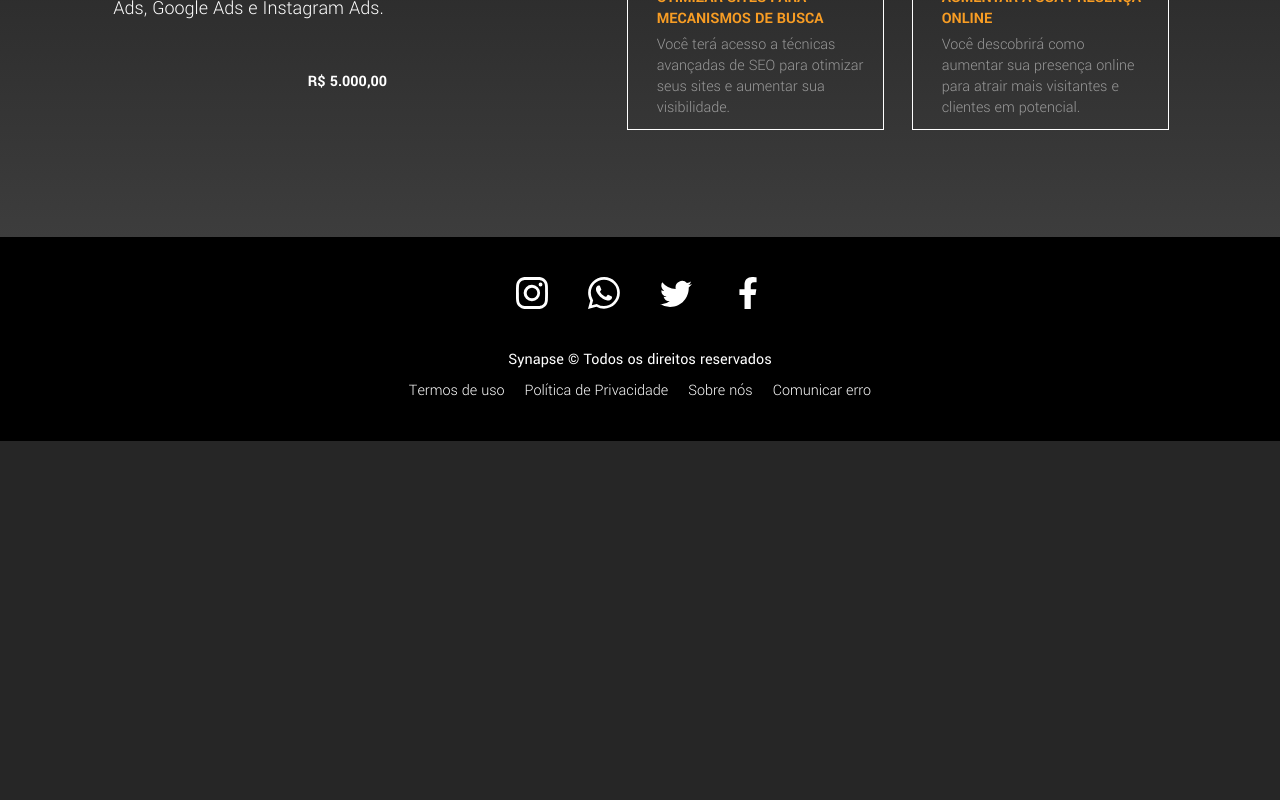
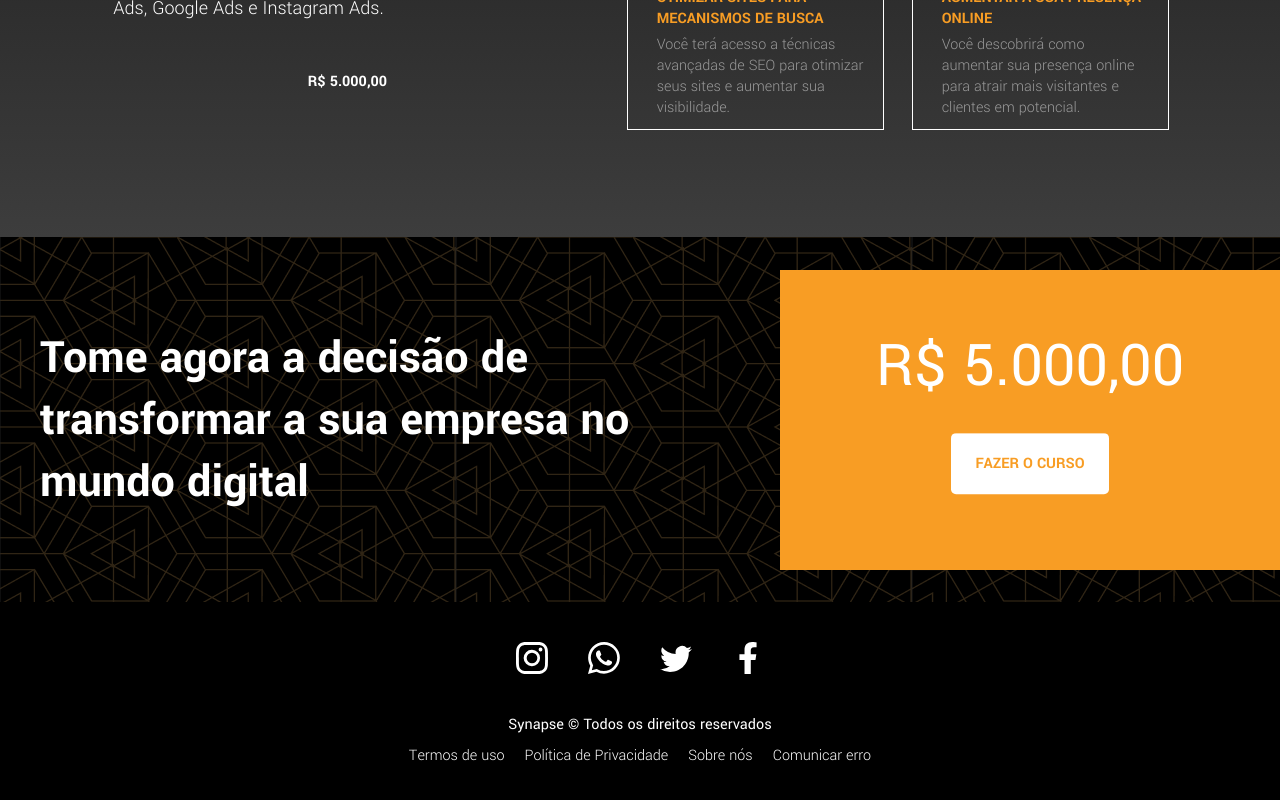
Before and after one commit to rogeritael/rogeritael-rocky_desafio, a React (Create React App) app: page / in a window 1280 px wide. Shown: the part 1300-2100 px from the top of the page. Before the commit the page ends 1741 px from the top, so only its background shows below. Built offline with nearby package versions, Linux system fonts and the light colour scheme.

Commit message:
terminando o responsivo da callToActionSection

```diff
--- a/src/App.tsx
+++ b/src/App.tsx
@@ -18,7 +18,7 @@ function App() {
       <GlobalStyle />
       <Cover />
       <MaisClientesSection />
-      {/* <CallToActionSection /> */}
+      <CallToActionSection />
       {/* <SkillsContainer /> */}
       {/* <EducatorsSection /> */}
       {/* <TestmonialsSection /> */}
--- a/src/components/template/CallToActionSection/styles.ts
+++ b/src/components/template/CallToActionSection/styles.ts
@@ -4,7 +4,7 @@ import banner from '../../../assets/Vector.png';
 export const CallToActionContainer = styled.section`
     display: flex;
     align-items: center;
-    height: 365px;
+    min-height: 365px;
     position: relative;
     background-color: var(--black1);
     background-image: url(${banner});
@@ -30,9 +30,30 @@ export const CallToActionContainer = styled.section`
         }
     }
 
-    h1 {
+    h1.cta {
         flex: 1;
         font-size: var(--t2);
         padding: 0 40px;
     }
+
+    @media (max-width: 1024px) {
+        .price_container {
+            width: 350px;
+        }
+    }
+
+    @media (max-width: 924px) {
+        flex-direction: column;
+
+        h1.cta {
+            text-align: center;
+            margin: 75px 15px;
+            padding: 0;
+        }
+
+        .price_container {
+            width: 100%;
+            height: 250px;
+        }
+    }
 `;
```
